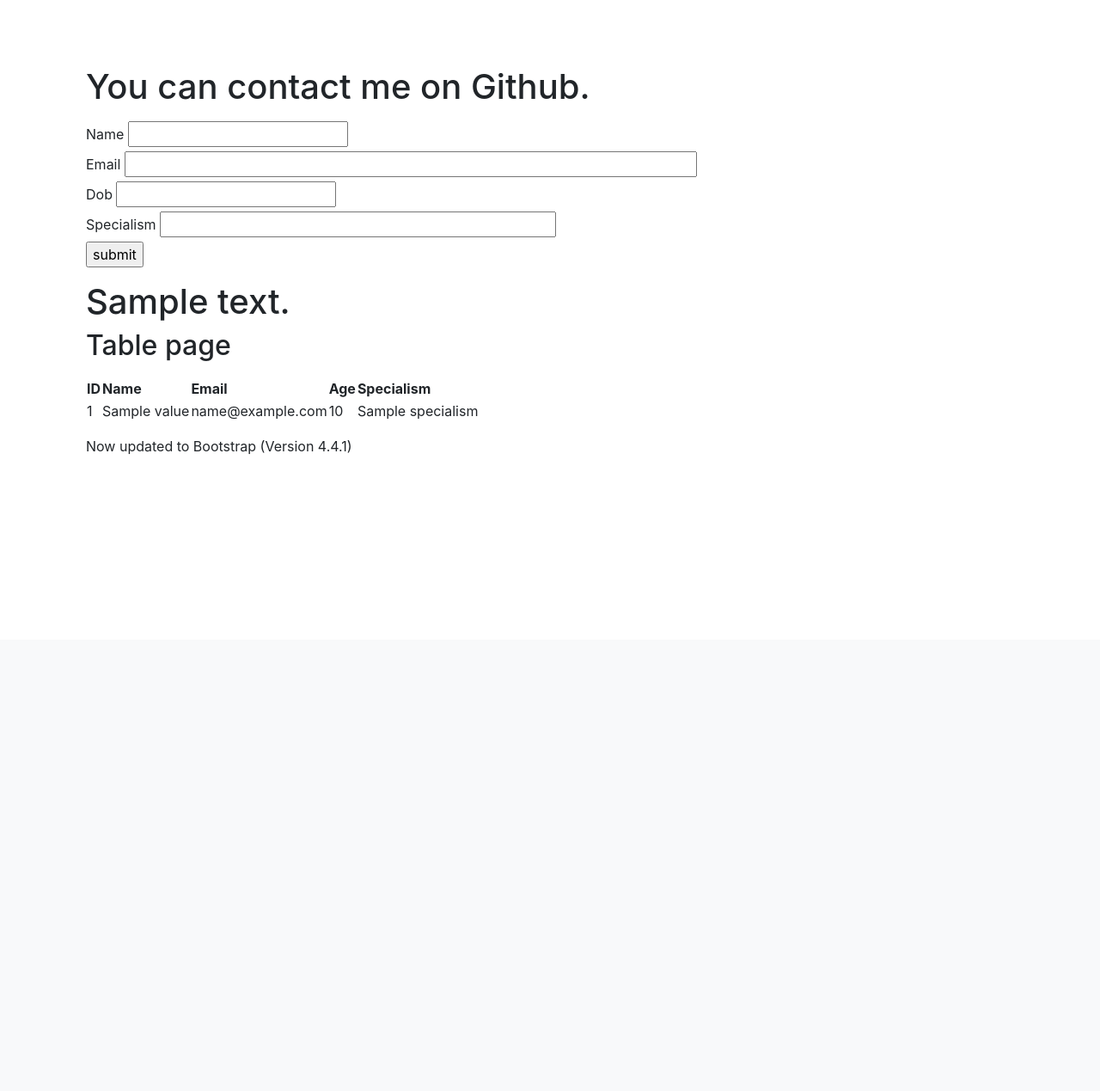
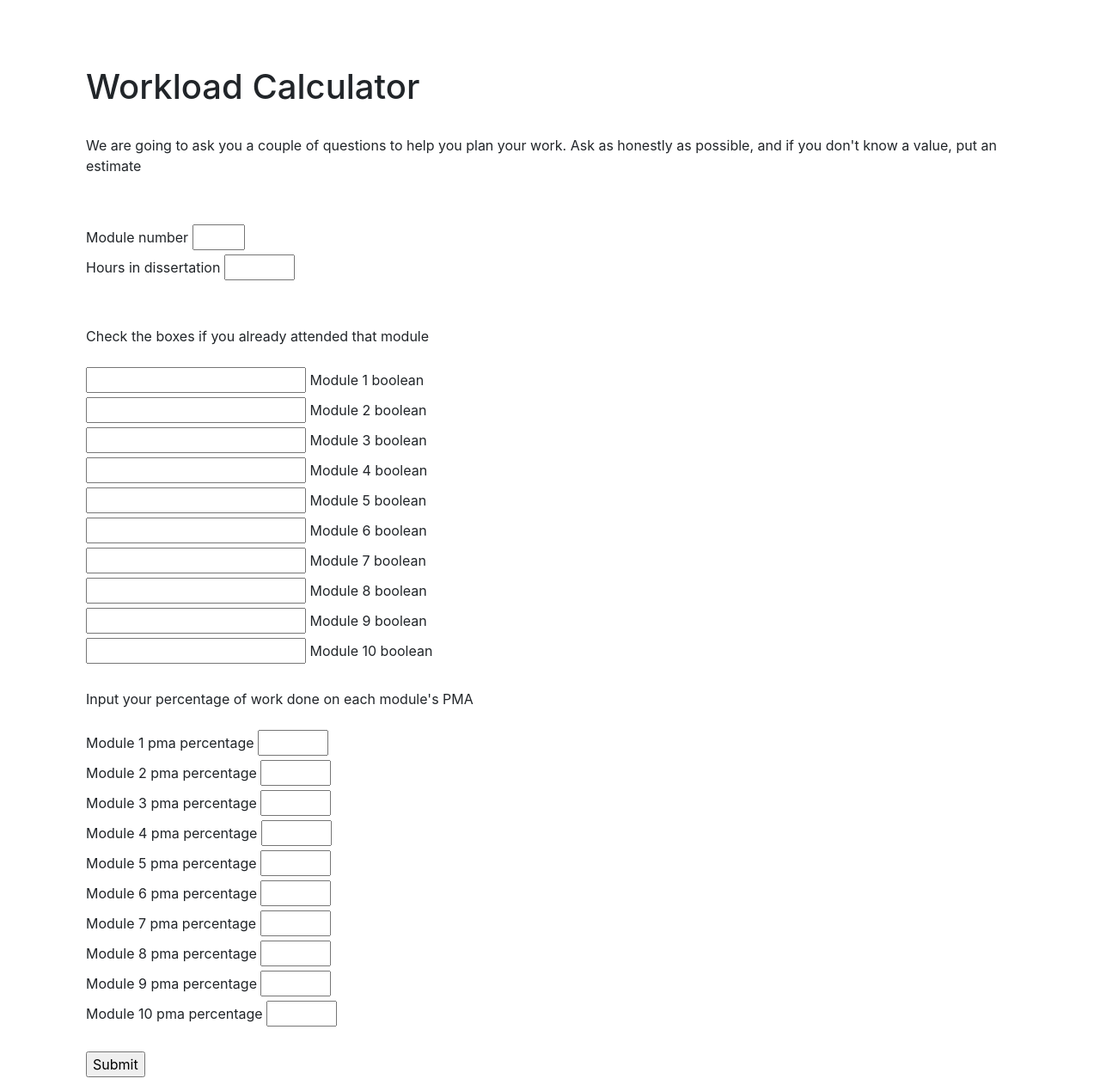
Before and after one commit to Licencinho/PMA, a Flask app: template templates/workload.html in a window 1280 px wide. Shown: the part 56-1325 px from the top of the page at 86% size. Before the commit the page ends 584 px from the top, so only its background shows below. Run offline with Flask 2, Linux system fonts and the light colour scheme; the template is opened without the code that fills it: most values are stand-ins (such as "Sample title", 1, 10 or a date in 2020); form fields are guessed from the names that the template uses; some libraries are stand-ins or nearby versions.

Commit message:
First version of workload page
First version with form working, but nothing is being done with the answers yet

```diff
--- a/templates/calendar.html
+++ b/templates/calendar.html
@@ -2,7 +2,7 @@
 
 {% block body %}
     <h1>{{ app_data['description'] }}</h1>
-    <h2>Services page</h2>
+    <h2>This is the calendar page</h2>
     <p class="lead">
         {% for key,value in df.iterrows() %}
         <ul>
--- /dev/null
+++ b/templates/results.html
@@ -0,0 +1,6 @@
+{% extends 'layout.html' %}
+
+{% block body %}
+    <h1>Your form is correct!</h1>
+
+{% endblock %}
--- a/templates/workload.html
+++ b/templates/workload.html
@@ -1,56 +1,97 @@
 {% extends 'layout.html' %}
 
 {% block body %}
-    <h1>You can contact me on Github.</h1>
-
+    <h1>Workload Calculator</h1>
+    <br>
+    <p> We are going to ask you a couple of questions to help you plan your work. Ask as honestly as possible, and if you don't know a value, put an estimate</p></p>
+    <br>
     <p class="lead">
         <form method="POST" action="submit" novalidate>
             {{ form.csrf_token }}
-            {{ form.name.label }} {{ form.name(size=20) }}
-            {% for error in form.name.errors %}
+            {{ form.module_number.label }} {{ form.module_number(size=1) }}
+            {% for error in form.module_number.errors %}
                 <span style="color: red;">[{{ error }}]</span>
             {% endfor %}</br>
-            {{ form.email.label }} {{ form.email(size=60) }}
-            {% for error in form.email.errors %}
+            {{ form.hours_in_dissertation.label }} {{ form.hours_in_dissertation(size=3) }}
+            {% for error in form.hours_in_dissertation.errors %}
                 <span style="color: red;">[{{ error }}]</span>
             {% endfor %}</br>
-            {{ form.dob.label }} {{ form.dob(size=20) }}
-            {% for error in form.dob.errors %}
+
+        </br>
+        </br>
+        Check the boxes if you already attended that module
+        </br>
+        </br>
+
+        {{ form.module_1_boolean }} {{ form.module_1_boolean.label }}</br>
+        {{ form.module_2_boolean }} {{ form.module_2_boolean.label }}</br>
+        {{ form.module_3_boolean }} {{ form.module_3_boolean.label }}</br>
+        {{ form.module_4_boolean }} {{ form.module_4_boolean.label }}</br>
+        {{ form.module_5_boolean }} {{ form.module_5_boolean.label }}</br>
+        {{ form.module_6_boolean }} {{ form.module_6_boolean.label }}</br>
+        {{ form.module_7_boolean }} {{ form.module_7_boolean.label }}</br>
+        {{ form.module_8_boolean }} {{ form.module_8_boolean.label }}</br>
+        {{ form.module_9_boolean }} {{ form.module_9_boolean.label }}</br>
+        {{ form.module_10_boolean }} {{ form.module_10_boolean.label }}</br>
+
+        </br>
+        Input your percentage of work done on each module's PMA
+        </br>
+        </br>
+
+            {{ form.module_1_PMA_percentage.label }} {{ form.module_1_PMA_percentage(size=3) }}
+            {% for error in form.module_1_PMA_percentage.errors %}
                 <span style="color: red;">[{{ error }}]</span>
             {% endfor %}</br>
-            {{ form.specialism.label }} {{ form.specialism(size=40) }}
-            {% for error in form.specialism.errors %}
+
+            {{ form.module_2_PMA_percentage.label }} {{ form.module_2_PMA_percentage(size=3) }}
+            {% for error in form.module_2_PMA_percentage.errors %}
                 <span style="color: red;">[{{ error }}]</span>
             {% endfor %}</br>
-            <input type="submit" value="submit">
+
+            {{ form.module_3_PMA_percentage.label }} {{ form.module_3_PMA_percentage(size=3) }}
+            {% for error in form.module_3_PMA_percentage.errors %}
+                <span style="color: red;">[{{ error }}]</span>
+            {% endfor %}</br>
+
+            {{ form.module_4_PMA_percentage.label }} {{ form.module_4_PMA_percentage(size=3) }}
+            {% for error in form.module_4_PMA_percentage.errors %}
+                <span style="color: red;">[{{ error }}]</span>
+            {% endfor %}</br>
+
+            {{ form.module_5_PMA_percentage.label }} {{ form.module_5_PMA_percentage(size=3) }}
+            {% for error in form.module_5_PMA_percentage.errors %}
+                <span style="color: red;">[{{ error }}]</span>
+            {% endfor %}</br>
+
+            {{ form.module_6_PMA_percentage.label }} {{ form.module_6_PMA_percentage(size=3) }}
+            {% for error in form.module_6_PMA_percentage.errors %}
+                <span style="color: red;">[{{ error }}]</span>
+            {% endfor %}</br>
+
+            {{ form.module_7_PMA_percentage.label }} {{ form.module_7_PMA_percentage(size=3) }}
+            {% for error in form.module_7_PMA_percentage.errors %}
+                <span style="color: red;">[{{ error }}]</span>
+            {% endfor %}</br>
+
+            {{ form.module_8_PMA_percentage.label }} {{ form.module_8_PMA_percentage(size=3) }}
+            {% for error in form.module_8_PMA_percentage.errors %}
+                <span style="color: red;">[{{ error }}]</span>
+            {% endfor %}</br>
+
+            {{ form.module_9_PMA_percentage.label }} {{ form.module_9_PMA_percentage(size=3) }}
+            {% for error in form.module_9_PMA_percentage.errors %}
+                <span style="color: red;">[{{ error }}]</span>
+            {% endfor %}</br>
+
+            {{ form.module_10_PMA_percentage.label }} {{ form.module_10_PMA_percentage(size=3) }}
+            {% for error in form.module_10_PMA_percentage.errors %}
+                <span style="color: red;">[{{ error }}]</span>
+            {% endfor %}</br>
+
+            </br>
+            <input type="submit" value="Submit">
         </form>
     </p>
 
-    <h1>{{ app_data['description'] }}</h1>
-    <h2>Table page</h2>
-
-    <p class="lead">
-	<table>
-		<th>
-			<tr>
-			<td><b>ID</b></td>
-			<td><b>Name</b></td>
-			<td><b>Email</b></td>
-			<td><b>Age</b></td>
-			<td><b>Specialism</b></td>
-			</tr>
-		</th>
-
-		{% for key,value in df.iterrows() %}
-		<tr>
-			<td>{{ value['ID'] }}</td>
-			<td>{{ value['Name'] }}</td>
-			<td>{{ value['Email'] }}</td>
-			<td>{{ value['Age'] }}</td>
-			<td>{{ value['Specialism'] }}</td>
-		{%endfor%}
-		</tr>
-  	</table>
-</p>
-    <div> Now updated to Bootstrap (Version 4.4.1)</div>
 {% endblock %}
```
Also changed, not shown: 1 other file.
